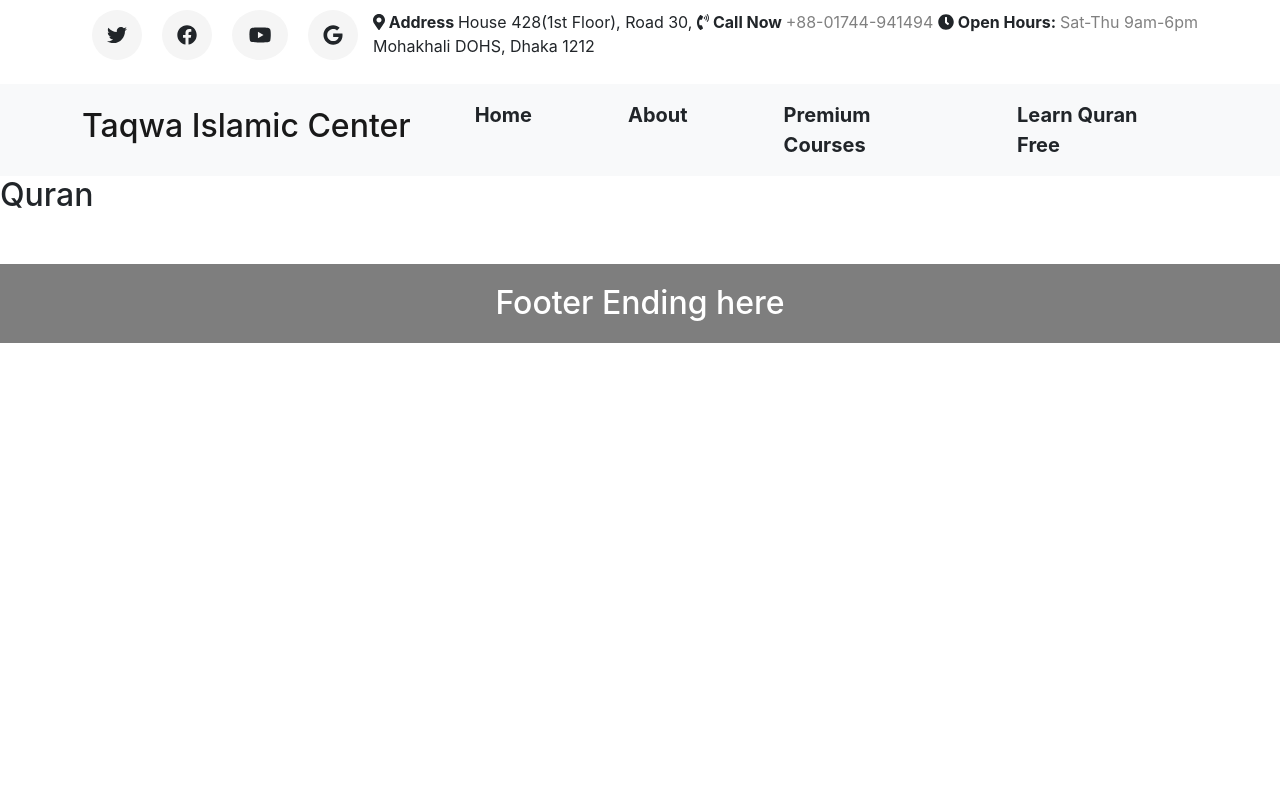
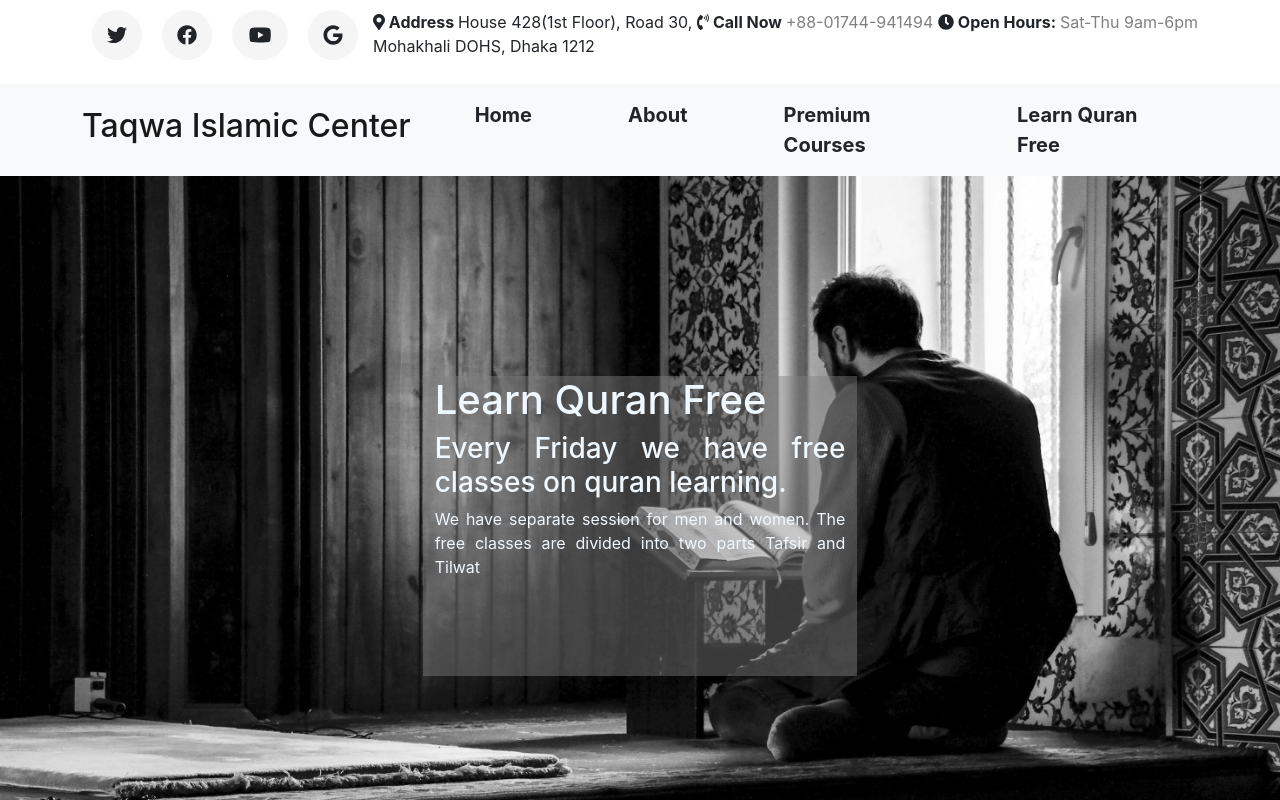
Before and after one commit to razon1494/Taqwa, a React (Create React App) app: page /quran in a window 1280 px wide. Shown: the top 800 px of the page. Built offline with nearby package versions, Linux system fonts and the light colour scheme.

Commit message:
about page done

```diff
--- a/src/components/About/About.css
+++ b/src/components/About/About.css
@@ -0,0 +1,3 @@
+.about-p{
+    text-align: justify;
+}
--- a/src/components/About/About.js
+++ b/src/components/About/About.js
@@ -2,8 +2,30 @@ import React from 'react';
 import './About.css'
 const About = () => {
     return (
-        <div>
-            <h2>About</h2>
+        <div className='container text-center mt-5'>
+            <div className="about-head">
+            <h2>Taqwa Islamic Center</h2>
+                <p className='about-p'>Taqwa Institute is the brainchild of Ustadh Nouman Ali Khan, a pioneering, influential American Muslim who grew up in New York City, with the aim of spreading the universal message of Islam.
+
+Founded in 2005, Bayyinah is currently based in Dallas, Texas. The institute’s mission is to make learning the Arabic language and the study of the Quran accessible worldwide in a way that is innovative, accesible, and approachable.
+
+Bayyinah’s founder believes that using modern technology and cutting-edge educational tools is key to encouraging an appreciation of the Quran and the Arabic language for those who want to improve themselves by drawing nearer to Allah through study.
+
+To make this vision a reality, Bayyinah offers a variety of full-time, part-time and self-paced learning programs with professional scholars and specialists. Bayyinah leverages the power of media to deliver high quality content, teaching texts to thousands of male and female students from all walks of life, across the globe.   </p>
+            </div>
+            <div className="mission">
+                 <h2>Our Mission</h2>
+                <p className='about-p'>Taqwa Foundation is a non-profit organization created with a passion to give back to the Muslim community by launching Quranic & Arabic based learning initiatives to educate both those in the United States and abroad.</p>
+            </div>
+            <div className="instructors">
+                <h2>We Have World's Famous Instructor. Here Are They </h2>
+                <div className="instructor">
+                    <div className="instructor-img">
+
+                    </div>
+                </div>
+            </div>
+
         </div>
     );
 };
--- a/src/components/Footer/Footer.css
+++ b/src/components/Footer/Footer.css
@@ -3,5 +3,4 @@
     background-color: rgba(0, 0, 0, 0.507);
     text-align: center;
     padding: 20px;
-    margin-top: 50px;
 }
--- a/src/components/Quran/Quran.css
+++ b/src/components/Quran/Quran.css
@@ -0,0 +1,22 @@
+.quran-container{
+    background-image: url("../../img/new.jpg");
+    background-position: center;
+    background-repeat: no-repeat;
+    background-size: cover;
+    color: black;
+    min-height: 700px;
+}
+.text-container{
+    background-color:rgba(128, 128, 128, 0.445);
+    align-items: center;
+    justify-content: center;
+    color:aliceblue;
+    text-align: justify;
+    margin: 200px auto;
+    transition-duration: 1s;
+
+}
+.text-container:hover{
+    color:maroon;
+    background-color: mediumaquamarine;
+}
--- a/src/components/Quran/Quran.js
+++ b/src/components/Quran/Quran.js
@@ -2,8 +2,13 @@ import React from 'react';
 import './Quran.css'
 const Quran = () => {
     return (
-        <div>
-            <h2>Quran</h2>
+        <div className='text-center quran-container row'>
+            <div className="text-container col-4">
+            <h1>Learn Quran Free</h1>
+            <h3>Every Friday we have free classes on quran learning.
+            </h3>
+                <p>We have separate session for men and women. The free classes are divided into two parts Tafsir and Tilwat</p>
+                </div>
         </div>
     );
 };
```
Also changed, not shown: src/img/new.jpg (added), src/img/new2.jpg (added).
